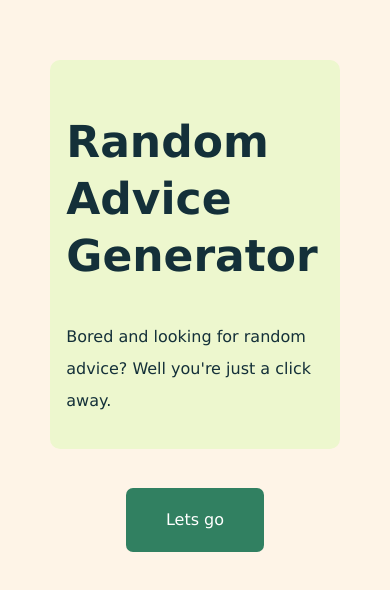
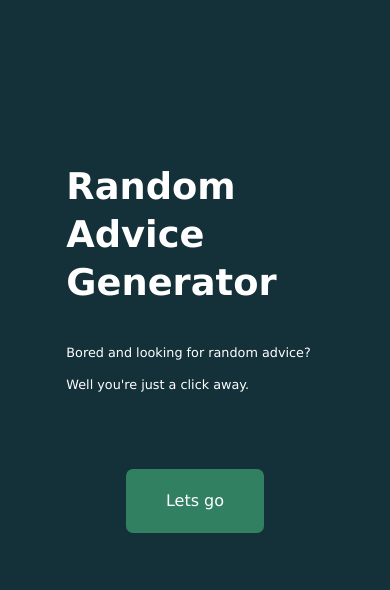
Before and after one commit to zoeengel/Random-API-site, a React (Create React App) app: page / in a window 390 px wide. Shown: the part 214-804 px from the top of the page. Built offline with nearby package versions, Linux system fonts and the light colour scheme.

Commit message:
landing page mobile edits

```diff
--- a/src/components/landingPage.js
+++ b/src/components/landingPage.js
@@ -18,7 +18,7 @@ const LandingPage = () => {
       <div className={classes.main}>
         <div className={classes.landingActions}>
           <h1 className={classes.title}>Random Advice Generator</h1>
-          <p>
+          <p className={classes.desc}>
             Bored and looking for random advice? Well you're just a click
             away.
           </p>
--- a/src/components/landingPage.module.css
+++ b/src/components/landingPage.module.css
@@ -41,6 +41,7 @@
   .section {
     display: flex;
     flex-direction: column;
+    background-color: #143039;
   }
   .main .image {
     display: none;
@@ -51,13 +52,21 @@
     margin: auto;
     padding: 1em;
   }
+  .title {
+    color: white;
+    font-size: 2.3em;
+  }
+  .desc{
+    font-size: 0.8em;
+    color: white;
+  }
   .main {
     display: flex;
     flex-direction: column;
     align-items: center;
   }
   .landingActions {
-    background-color: #edf7ce;
+    background-color: #143039;
     padding: 1em;
     margin: 10%;
     border-radius: 10px;
```
